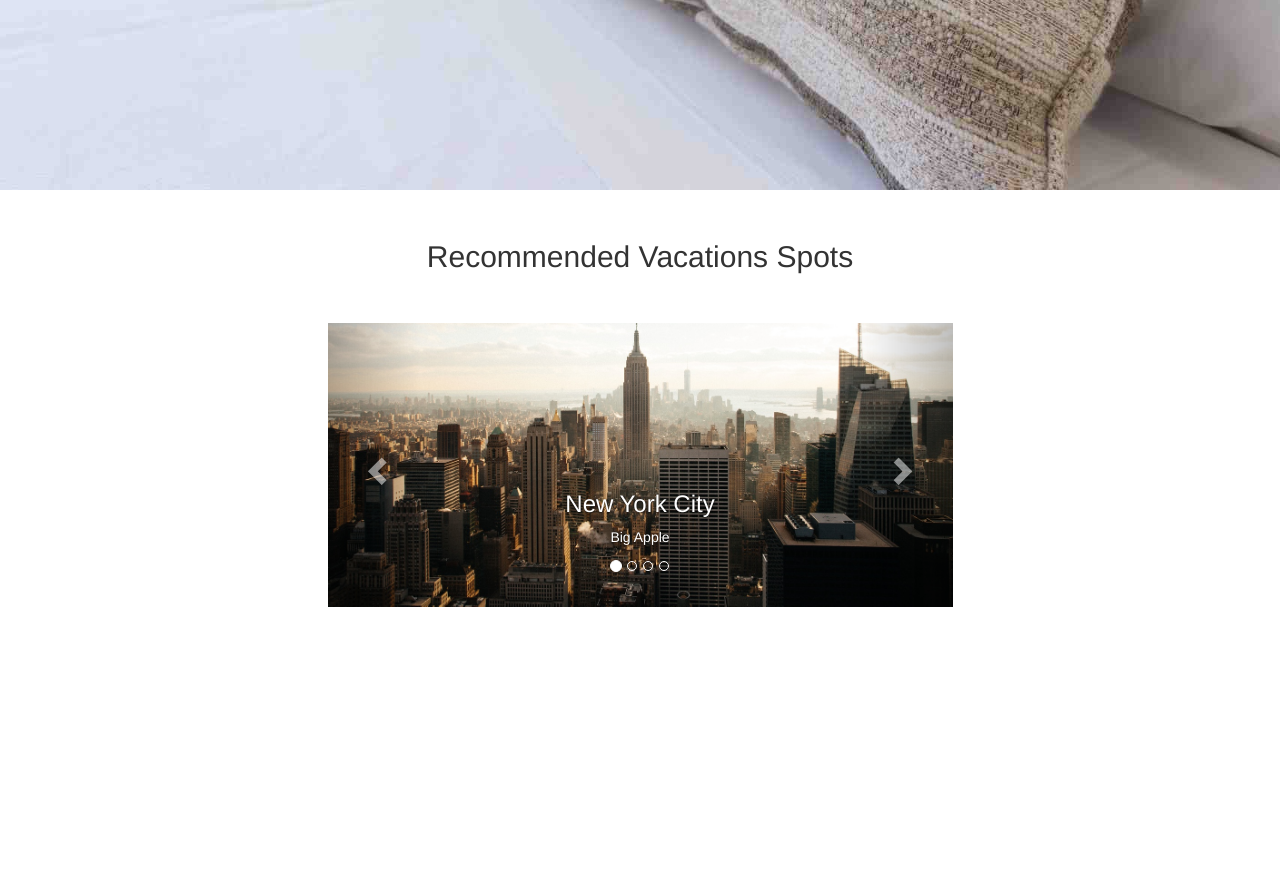
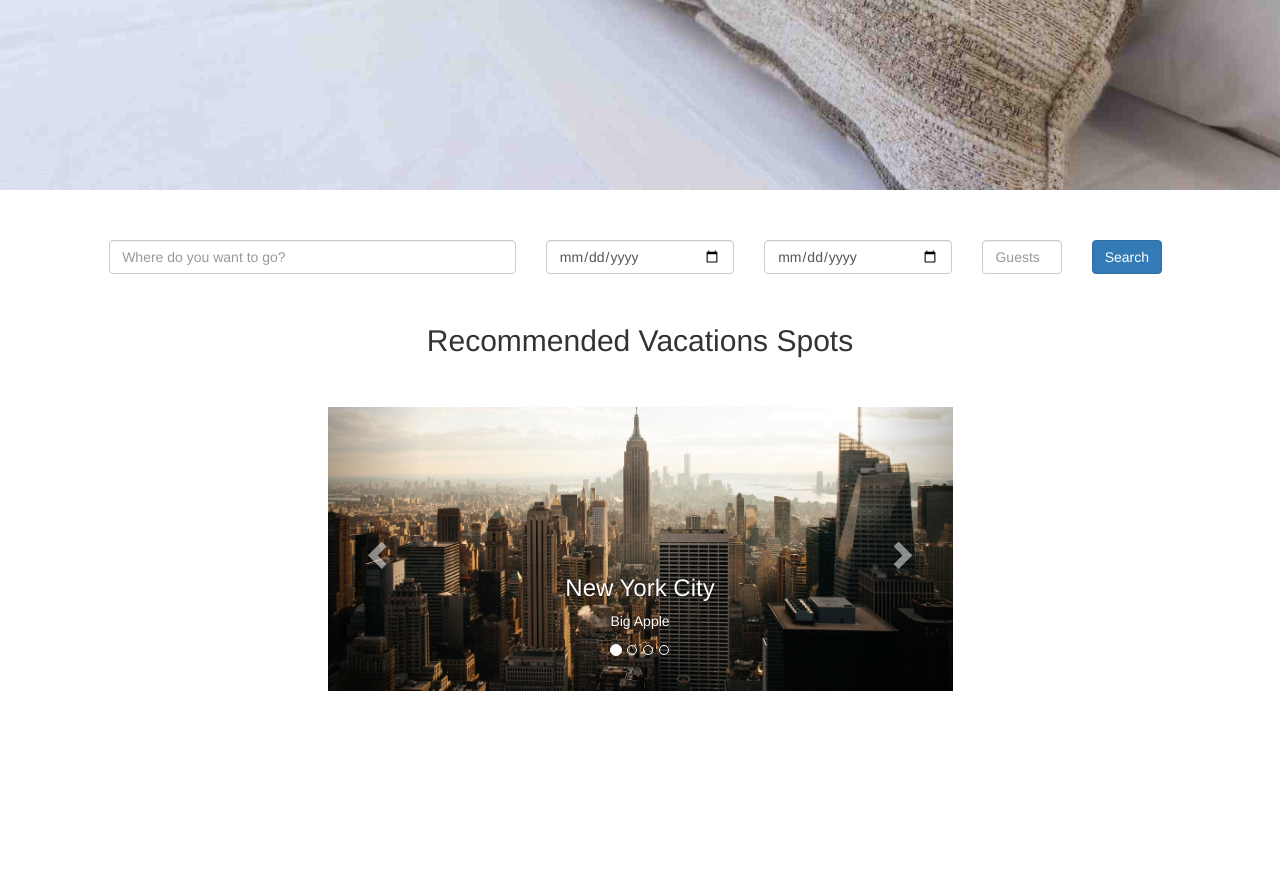
Before and after one commit to ibaena/hotelSite, a PHP site: page /home.html in a window 1280 px wide. Shown: the part 710-1600 px from the top of the page. Run offline with PHP 8.4, Linux system fonts and the light colour scheme; some libraries are stand-ins or nearby versions.

Commit message:
searchbar created

```diff
--- a/css/style.css
+++ b/css/style.css
@@ -7,6 +7,9 @@ body{
   text-align: center;
 }
 
+.searchbar {
+  margin-top: 50px;
+}
 
 #subhead {
   text-align: center;
--- a/home.html
+++ b/home.html
@@ -49,6 +49,27 @@
 
   <!-- TODO destination input / check in input / check out
   input -->
+  <div class="row">
+    <form class="form-group searchbar">
+      <div class="col-sm-4 col-sm-offset-1">
+        <input type="text" class="form-control" id="search"
+        placeholder="Where do you want to go?">
+      </div>
+      <div class="col-sm-2">
+        <input type="date" class="form-control calendar" placeholder="Check In">
+      </div>
+      <div class="col-sm-2">
+        <input type="date" class="form-control calendar" placeholder="Check Out">
+      </div>
+      <div class="col-sm-1">
+        <input type="dropdown" class="form-control guest" placeholder="Guests">
+      </div>
+      <div class="col-sm-1">
+        <button class="btn btn-primary submit">Search</button>
+      </div>
+    </form>
+  </div>
+
 
   <!-- TODO Slide Down filter -->
 
```
